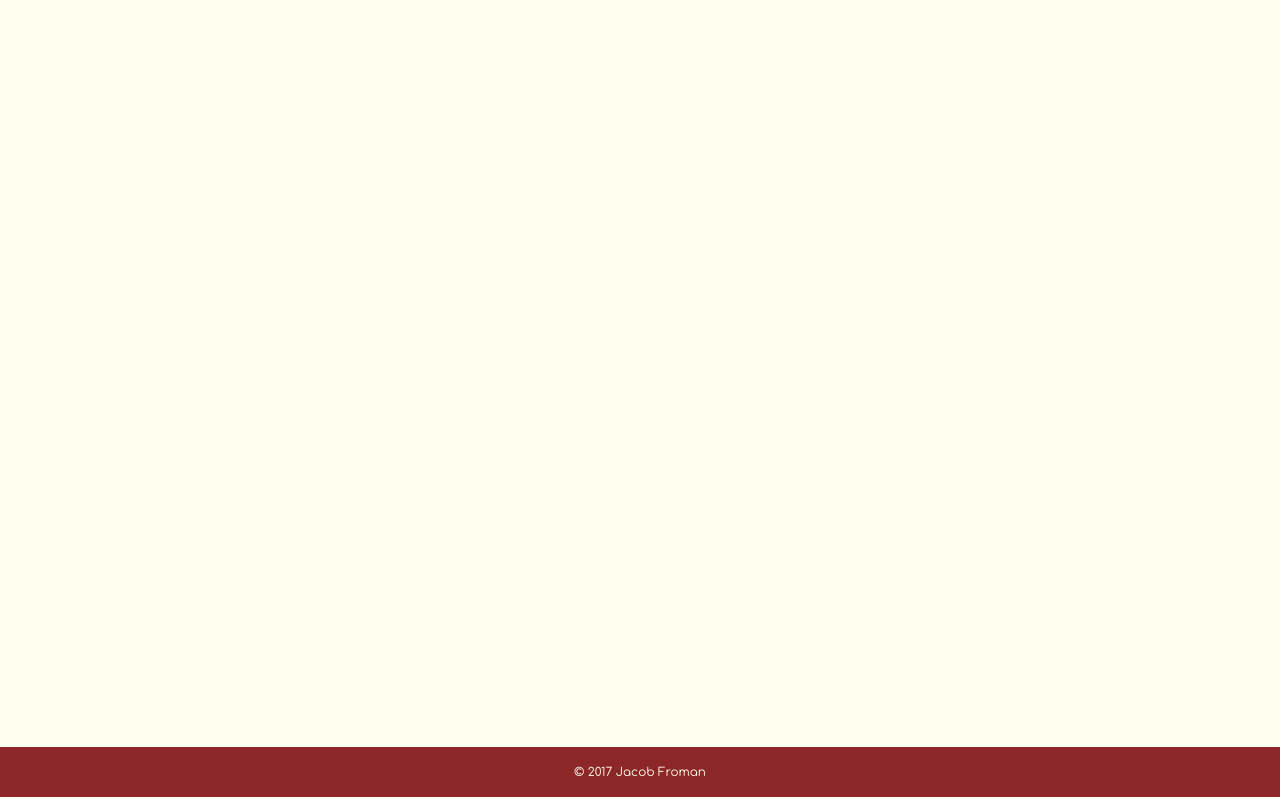
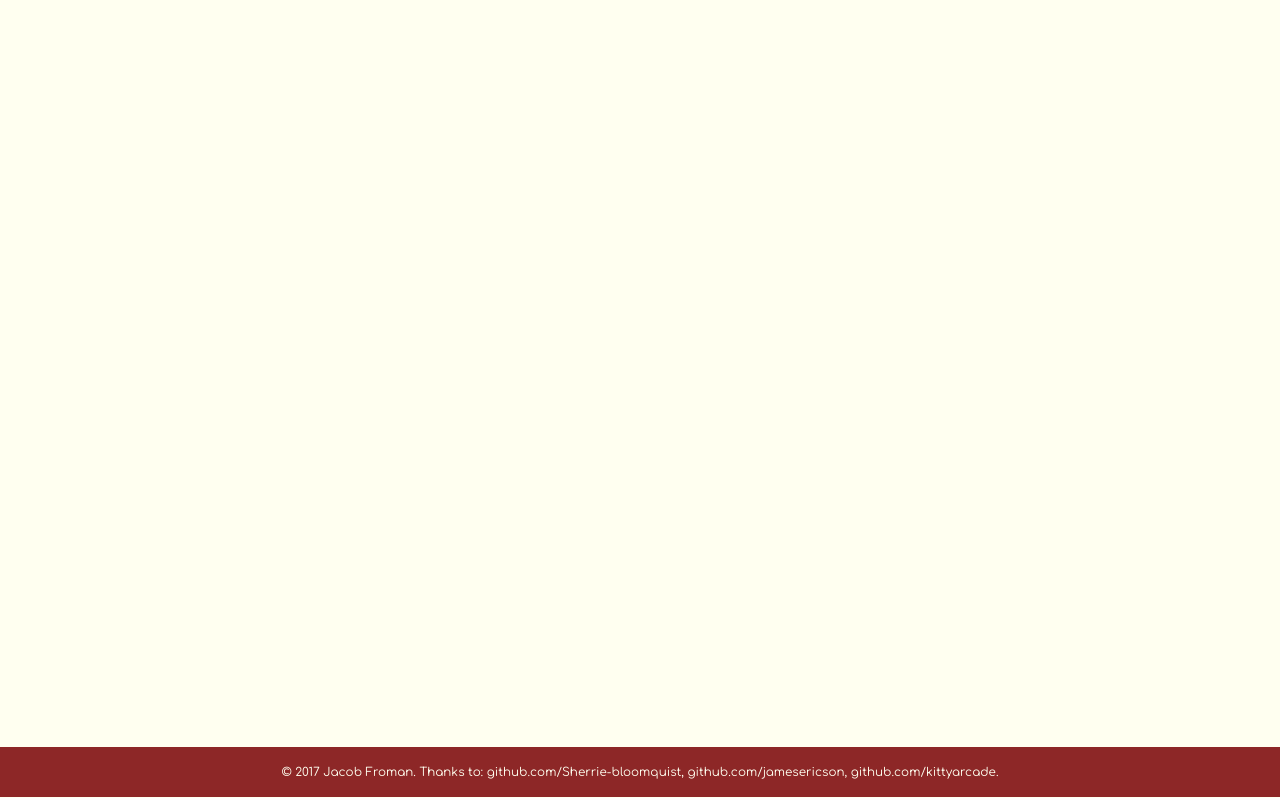
Before and after one commit to j-fro/MEDTRx, a website: page public/views/index.html in a window 1280 px wide. Shown: the part 81-879 px from the top of the page. Drawn offline with nearby package versions, Linux system fonts and the light colour scheme; some packages are replaced by stand-ins of ours; files that its build step writes are made by us from their sources; no server answers; a script that the page names is missing; files whose address does not match are found by name.

Commit message:
added links and thanks in footer

```diff
--- a/public/styles/master.css
+++ b/public/styles/master.css
@@ -36,7 +36,7 @@ header h2 {
     text-align: center;
 }
 
-header a {
+a {
     color: #FFFFF0;
 }
 
--- a/public/views/index.html
+++ b/public/views/index.html
@@ -35,7 +35,7 @@
         </main>
     <!-- </div> -->
     <footer class="footer">
-        <p><small>&copy; 2017 Jacob Froman</small></p>
+        <p><small>&copy; 2017 <a target="_blank" href="https://github.com/j-fro">Jacob Froman</a>. Thanks to: <a target="_blank" href="https://github.com/Sherrie-bloomquist">github.com/Sherrie-bloomquist</a>, <a target="_blank" href="https://github.com/jamesericson">github.com/jamesericson</a>, <a target="_blank" href="https://github.com/kittyarcade">github.com/kittyarcade.</a></small></p>
     </footer>
 </body>
 
```
